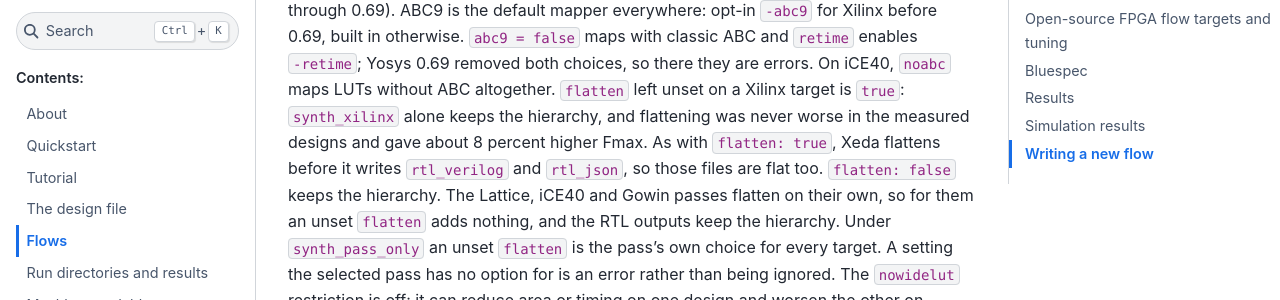
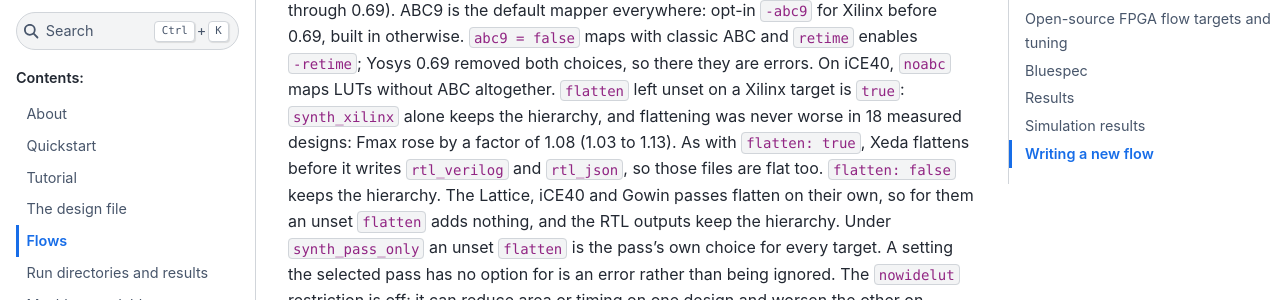
Before and after one commit to XedaHQ/xeda, a Sphinx documentation site: the page built from docs/flows.rst, in a window 1280 px wide and 900 px high, scrolled down 9637 px. Shown: the part 154-454 px from the top of the window. Built offline with Sphinx 7.4.7 and the Sphinx Book theme 1.1.4, drawn with Linux system fonts in a browser that asks for light colours.

Commit message:
State the measured Fmax gain of flattening in the docs as the changelog does

```diff
--- a/docs/flows.rst
+++ b/docs/flows.rst
@@ -410,8 +410,8 @@ the default mapper everywhere: opt-in ``-abc9`` for Xilinx before 0.69, built in
 ``abc9 = false`` maps with classic ABC and ``retime`` enables ``-retime``;
 Yosys 0.69 removed both choices, so there they are errors. On iCE40, ``noabc`` maps LUTs without
 ABC altogether. ``flatten`` left unset on a Xilinx target is ``true``: ``synth_xilinx`` alone
-keeps the hierarchy, and flattening was never worse in the measured designs and gave about 8
-percent higher Fmax. As with ``flatten: true``, Xeda flattens before it writes ``rtl_verilog`` and
+keeps the hierarchy, and flattening was never worse in 18 measured designs: Fmax rose by a
+factor of 1.08 (1.03 to 1.13). As with ``flatten: true``, Xeda flattens before it writes ``rtl_verilog`` and
 ``rtl_json``, so those files are flat too. ``flatten: false`` keeps the hierarchy. The Lattice,
 iCE40 and Gowin passes flatten on their own, so for them an unset ``flatten`` adds nothing, and
 the RTL outputs keep the hierarchy. Under ``synth_pass_only`` an unset ``flatten`` is the pass's
```
